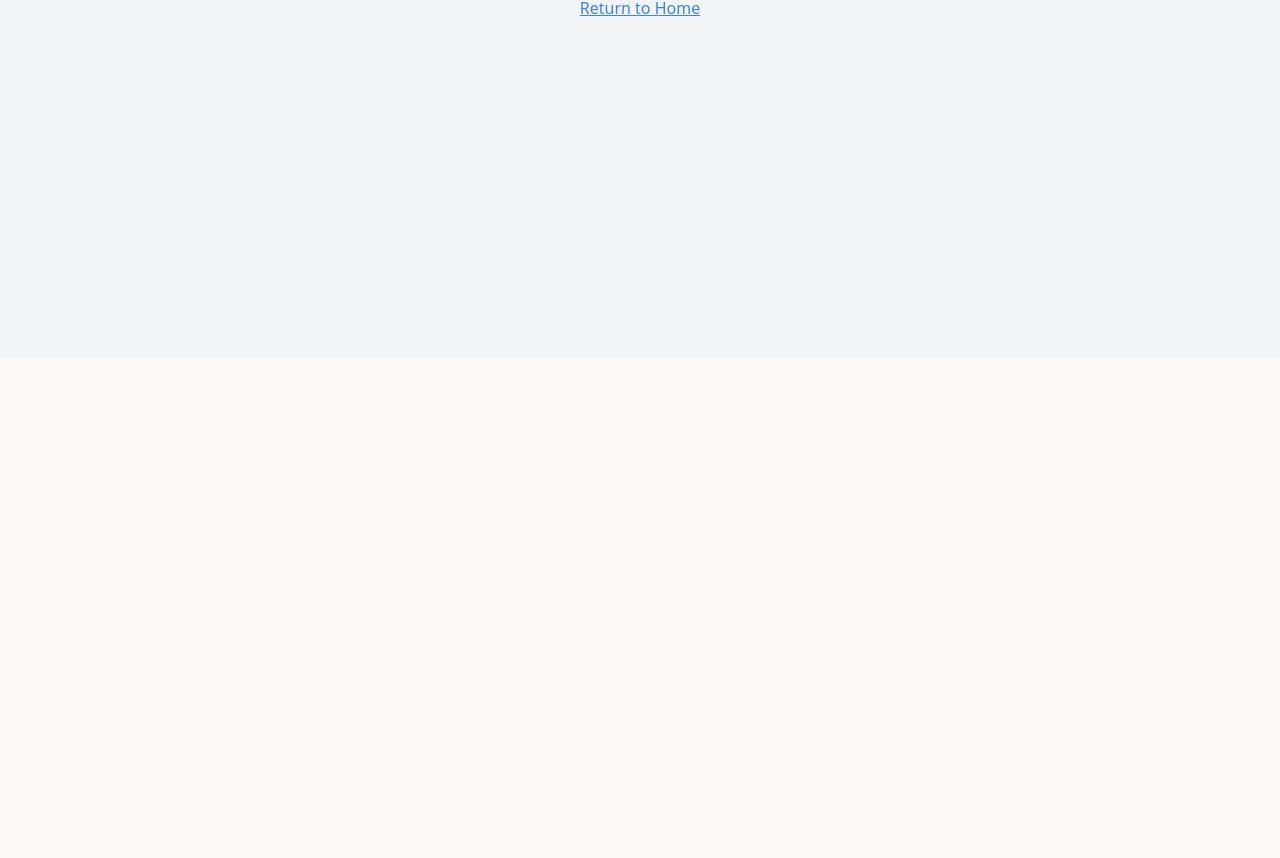
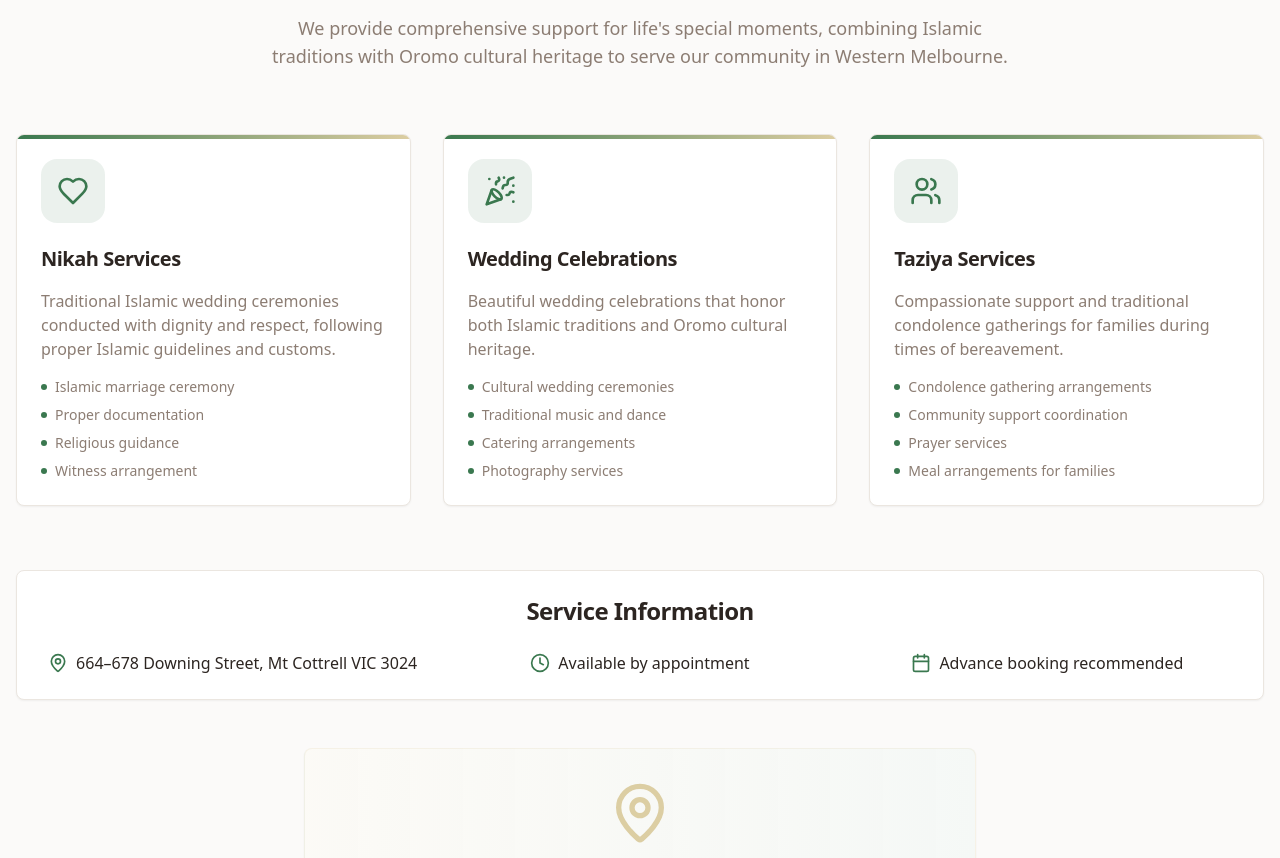
Before and after one commit to fes-reshid/oromo-resource-center, a React (Vite) app: page /community-services in a window 1280 px wide. Before the commit this address had no page. Shown: the part 442-1300 px from the top of the page. Before the commit the page ends 800 px from the top, so only its background shows below. Built offline with nearby package versions, Linux system fonts and the light colour scheme.

Commit message:
Fix community services link
Make community services section clickable and add nikah, wedding, taziya, and venue booking button.

```diff
--- a/src/App.tsx
+++ b/src/App.tsx
@@ -8,6 +8,7 @@ import Enrollment from "./pages/Enrollment";
 import FuneralServices from "./pages/FuneralServices";
 import VenueBooking from "./pages/VenueBooking";
 import Membership from "./pages/Membership";
+import CommunityServices from "./pages/CommunityServices";
 import NotFound from "./pages/NotFound";
 
 const queryClient = new QueryClient();
@@ -24,6 +25,7 @@ const App = () => (
           <Route path="/funeral-services" element={<FuneralServices />} />
           <Route path="/venue-booking" element={<VenueBooking />} />
           <Route path="/membership" element={<Membership />} />
+          <Route path="/community-services" element={<CommunityServices />} />
           {/* ADD ALL CUSTOM ROUTES ABOVE THE CATCH-ALL "*" ROUTE */}
           <Route path="*" element={<NotFound />} />
         </Routes>
--- a/src/components/Services.tsx
+++ b/src/components/Services.tsx
@@ -86,8 +86,13 @@ const Services = () => {
                   <span>Various Locations</span>
                 </div>
               </div>
-              <Button variant="outline" size="sm" className="w-full mt-4">
-                Join Activities
+              <Button
+                variant="outline"
+                size="sm"
+                className="w-full mt-4"
+                onClick={() => navigate('/community-services')}
+              >
+                View Services
               </Button>
             </CardContent>
           </Card>
--- /dev/null
+++ b/src/pages/CommunityServices.tsx
@@ -0,0 +1,141 @@
+import { Users, Heart, Calendar, MapPin, Clock, PartyPopper } from 'lucide-react';
+import { Card, CardContent, CardHeader, CardTitle } from '@/components/ui/card';
+import { Button } from '@/components/ui/button';
+import { useNavigate } from 'react-router-dom';
+
+const CommunityServices = () => {
+  const navigate = useNavigate();
+
+  const services = [
+    {
+      title: "Nikah Services",
+      description: "Traditional Islamic wedding ceremonies conducted with dignity and respect, following proper Islamic guidelines and customs.",
+      icon: Heart,
+      features: [
+        "Islamic marriage ceremony",
+        "Proper documentation",
+        "Religious guidance",
+        "Witness arrangement"
+      ]
+    },
+    {
+      title: "Wedding Celebrations",
+      description: "Beautiful wedding celebrations that honor both Islamic traditions and Oromo cultural heritage.",
+      icon: PartyPopper,
+      features: [
+        "Cultural wedding ceremonies",
+        "Traditional music and dance",
+        "Catering arrangements",
+        "Photography services"
+      ]
+    },
+    {
+      title: "Taziya Services",
+      description: "Compassionate support and traditional condolence gatherings for families during times of bereavement.",
+      icon: Users,
+      features: [
+        "Condolence gathering arrangements",
+        "Community support coordination",
+        "Prayer services",
+        "Meal arrangements for families"
+      ]
+    }
+  ];
+
+  return (
+    <div className="min-h-screen bg-background">
+      {/* Header */}
+      <div className="bg-gradient-to-r from-primary to-accent text-primary-foreground py-16">
+        <div className="container mx-auto px-4 text-center">
+          <Users className="h-16 w-16 mx-auto mb-4" />
+          <h1 className="text-4xl md:text-6xl font-bold mb-4">Community Services</h1>
+          <p className="text-xl opacity-90 max-w-3xl mx-auto">
+            Supporting our community through life's most important moments with traditional Islamic and Oromo cultural services
+          </p>
+        </div>
+      </div>
+
+      <div className="container mx-auto px-4 py-16">
+        {/* Services Overview */}
+        <div className="text-center mb-16">
+          <h2 className="text-3xl font-bold mb-4">Our Community Services</h2>
+          <p className="text-lg text-muted-foreground max-w-3xl mx-auto">
+            We provide comprehensive support for life's special moments, combining Islamic traditions
+            with Oromo cultural heritage to serve our community in Western Melbourne.
+          </p>
+        </div>
+
+        {/* Services Grid */}
+        <div className="grid grid-cols-1 md:grid-cols-3 gap-8 mb-16">
+          {services.map((service, index) => (
+            <Card key={index} className="relative overflow-hidden group hover:shadow-lg transition-all duration-300 animate-fade-in">
+              <div className="absolute top-0 left-0 w-full h-1 bg-gradient-to-r from-primary to-accent"></div>
+              <CardHeader className="pb-4">
+                <div className="w-16 h-16 bg-primary/10 rounded-2xl flex items-center justify-center mb-4 group-hover:scale-110 transition-transform">
+                  <service.icon className="h-8 w-8 text-primary" />
+                </div>
+                <CardTitle className="text-xl">{service.title}</CardTitle>
+              </CardHeader>
+              <CardContent>
+                <p className="text-muted-foreground mb-4">{service.description}</p>
+                <ul className="space-y-2 text-sm">
+                  {service.features.map((feature, featureIndex) => (
+                    <li key={featureIndex} className="flex items-center gap-2 text-muted-foreground">
+                      <div className="w-1.5 h-1.5 bg-primary rounded-full"></div>
+                      <span>{feature}</span>
+                    </li>
+                  ))}
+                </ul>
+              </CardContent>
+            </Card>
+          ))}
+        </div>
+
+        {/* Contact Information */}
+        <Card className="mb-12">
+          <CardHeader>
+            <CardTitle className="text-2xl text-center">Service Information</CardTitle>
+          </CardHeader>
+          <CardContent>
+            <div className="grid grid-cols-1 md:grid-cols-3 gap-6 text-center">
+              <div className="flex items-center justify-center gap-2">
+                <MapPin className="h-5 w-5 text-primary" />
+                <span>664–678 Downing Street, Mt Cottrell VIC 3024</span>
+              </div>
+              <div className="flex items-center justify-center gap-2">
+                <Clock className="h-5 w-5 text-primary" />
+                <span>Available by appointment</span>
+              </div>
+              <div className="flex items-center justify-center gap-2">
+                <Calendar className="h-5 w-5 text-primary" />
+                <span>Advance booking recommended</span>
+              </div>
+            </div>
+          </CardContent>
+        </Card>
+
+        {/* Venue Booking Call-to-Action */}
+        <div className="text-center">
+          <Card className="max-w-2xl mx-auto bg-gradient-to-r from-accent/10 to-primary/5 border-accent/20">
+            <CardContent className="p-8">
+              <MapPin className="h-16 w-16 mx-auto mb-4 text-accent" />
+              <h2 className="text-3xl font-bold mb-4">Need a Venue?</h2>
+              <p className="text-lg text-muted-foreground mb-6">
+                Book our community hall for your special events, celebrations, and gatherings
+              </p>
+              <Button
+                size="lg"
+                className="text-lg px-8 py-6 h-auto hover-scale"
+                onClick={() => navigate('/venue-booking')}
+              >
+                Book Venue
+              </Button>
+            </CardContent>
+          </Card>
+        </div>
+      </div>
+    </div>
+  );
+};
+
+export default CommunityServices;
```
